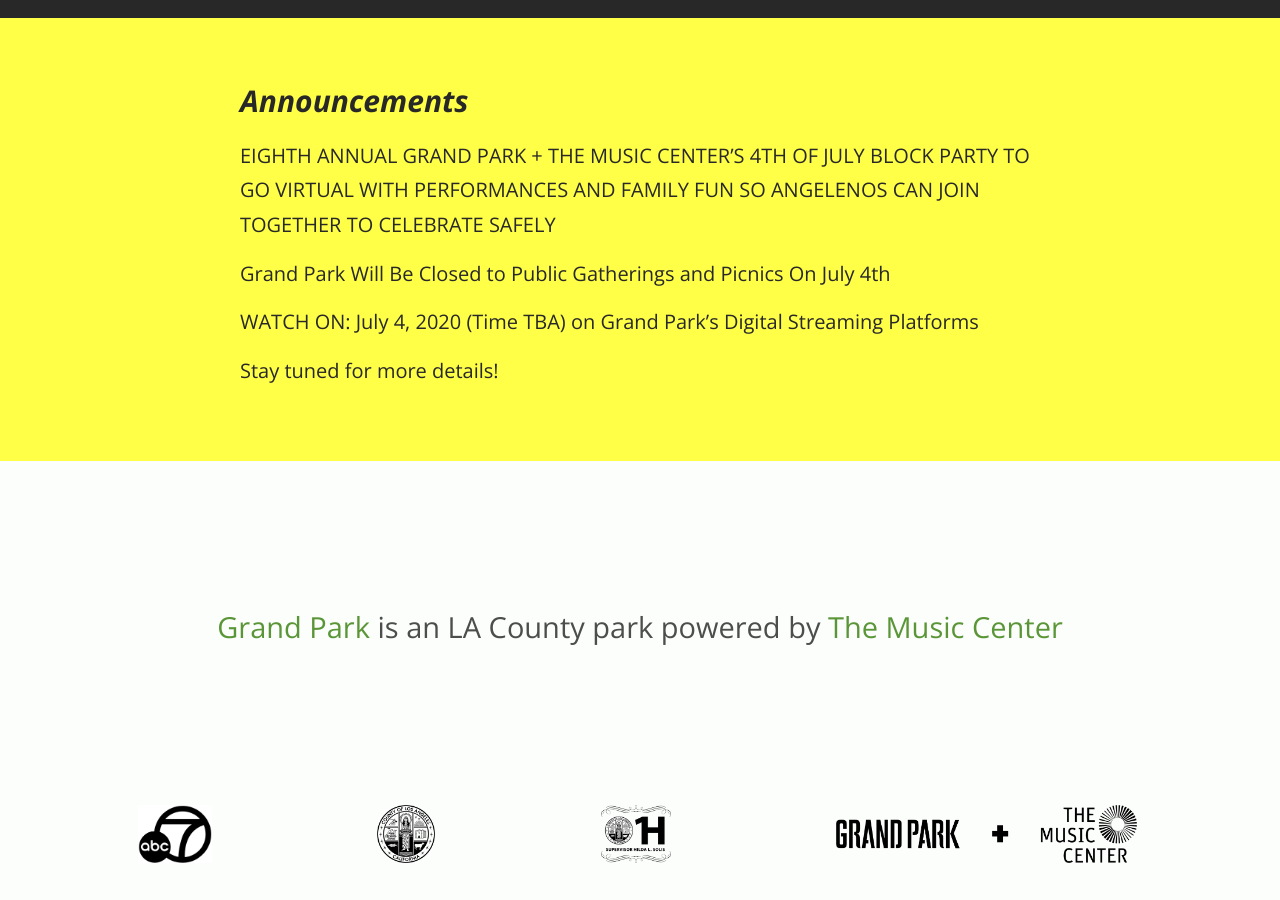
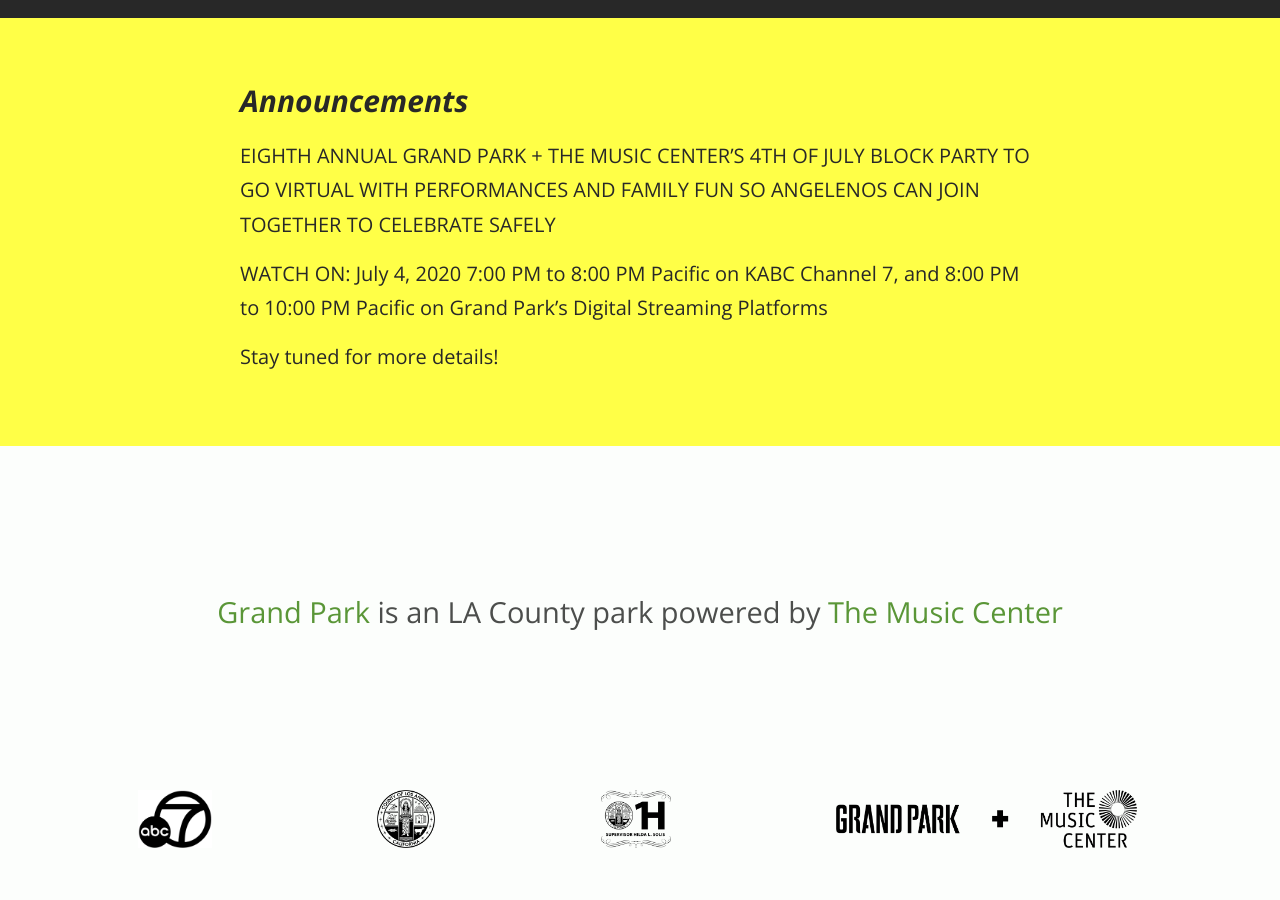
Before and after one commit to grandparkla/july4, a Jekyll site: the page built from index.markdown, in a window 1280 px wide and 900 px high, scrolled down 816 px. Built offline with Jekyll 4.4.1, drawn with Linux system fonts in a browser that asks for light colours.

Commit message:
Update index.markdown

```diff
--- a/index.markdown
+++ b/index.markdown
@@ -9,9 +9,8 @@
 EIGHTH ANNUAL GRAND PARK + THE MUSIC CENTER'S 4TH OF JULY BLOCK PARTY TO GO VIRTUAL WITH PERFORMANCES AND FAMILY FUN SO ANGELENOS
 CAN JOIN TOGETHER TO CELEBRATE SAFELY
 
-Grand Park Will Be Closed to Public Gatherings and Picnics On July 4th
 
-WATCH ON:  July 4, 2020 (Time TBA) on Grand Park’s Digital Streaming Platforms
+WATCH ON:  July 4, 2020 7:00 PM to 8:00 PM Pacific on KABC Channel 7, and 8:00 PM to 10:00 PM Pacific on Grand Park’s Digital Streaming Platforms
 
 Stay tuned for more details!
 
```
